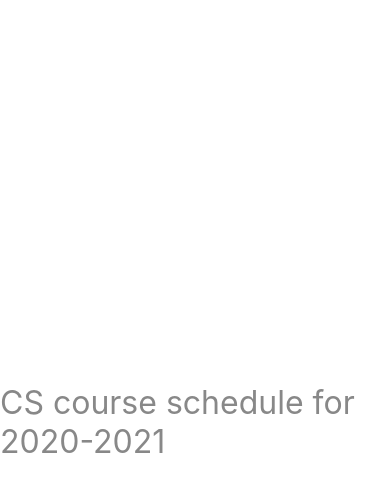
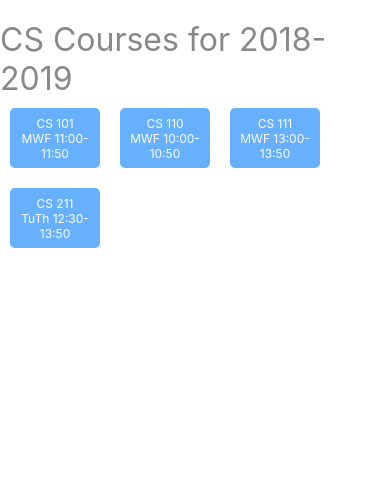
Before and after one commit to Ajuogaaz/TopScholar, a React Native app: screen / in a window 390 px wide. Shown: the top 492 px of the page. Built offline with nearby package versions, Linux system fonts and the light colour scheme.

Commit message:
CourseList

```diff
--- a/App.js
+++ b/App.js
@@ -1,31 +1,99 @@
-
 import React from 'react';
-import { StyleSheet, Text, View } from 'react-native';
+import { SafeAreaView, ScrollView, StyleSheet, Text, TouchableOpacity, View } from 'react-native';
 
 const schedule = {
-  title: "CS course schedule for 2020-2021"
-}
+  "title": "CS Courses for 2018-2019",
+  "courses": [
+    {
+      "id": "F101",
+      "title": "Computer Science: Concepts, Philosophy, and Connections",
+      "meets": "MWF 11:00-11:50"
+    },
+    {
+      "id": "F110",
+      "title": "Intro Programming for non-majors",
+      "meets": "MWF 10:00-10:50"
+    },
+    {
+      "id": "F111",
+      "title": "Fundamentals of Computer Programming I",
+      "meets": "MWF 13:00-13:50"
+    },
+    {
+      "id": "F211",
+      "title": "Fundamentals of Computer Programming II",
+      "meets": "TuTh 12:30-13:50"
+    }
+  ]
+};
 
- const App = () => {
+const getCourseNumber = course => (
+  course.id.slice(1)
+);
+
+const Course = ({ course }) => (
+  <TouchableOpacity style={styles.courseButton}>
+    <Text style={styles.courseText}>
+      {`CS ${getCourseNumber(course)}\n${course.meets}`}
+    </Text>
+  </TouchableOpacity>
+);
+
+const CourseList = ({ courses }) => (
+  <ScrollView>
+    <View style={styles.courseList}>
+      { courses.map(course => <Course key={course.id} course={ course } />) }
+    </View>
+  </ScrollView>
+);
+
+const Banner = ({ title }) => (
+  <Text style={styles.banner}>{ title }</Text>
+);
+
+const App = () => {
   return (
-    <View style={styles.container}>
-      <Text style = {styles.bannerStyle}>{schedule.title}</Text>
-    </View>
+    <SafeAreaView style={styles.container}>
+      <Banner title={schedule.title} />
+      <CourseList courses={schedule.courses} />
+    </SafeAreaView>
   );
-}
+};
 
 const styles = StyleSheet.create({
   container: {
     flex: 1,
     alignItems: 'center',
     justifyContent: 'center',
+    paddingTop: 20,
   },
-  bannerStyle: {
-    color : '#888',
-    fontSize : 32
-  }
-
+  banner: {
+    color: '#888',
+    fontSize: 32,
+  },
+  courseList: {
+    flex: 1,
+    flexDirection: 'row',
+    flexWrap: 'wrap',
+    alignItems: 'center',
+    justifyContent: 'flex-start',
+  },
+  courseButton: {
+    borderRadius: 5,
+    justifyContent: 'center',
+    alignItems: 'center',
+    margin: 10,
+    height: 60,
+    padding: 10,
+    minWidth: 90,
+    maxWidth: 90,
+    backgroundColor: '#66b0ff',
+  },
+  courseText:{
+    color: '#fff',
+    fontSize: 12,
+    textAlign: 'center',
+  },
 });
 
-
 export default App;
```
